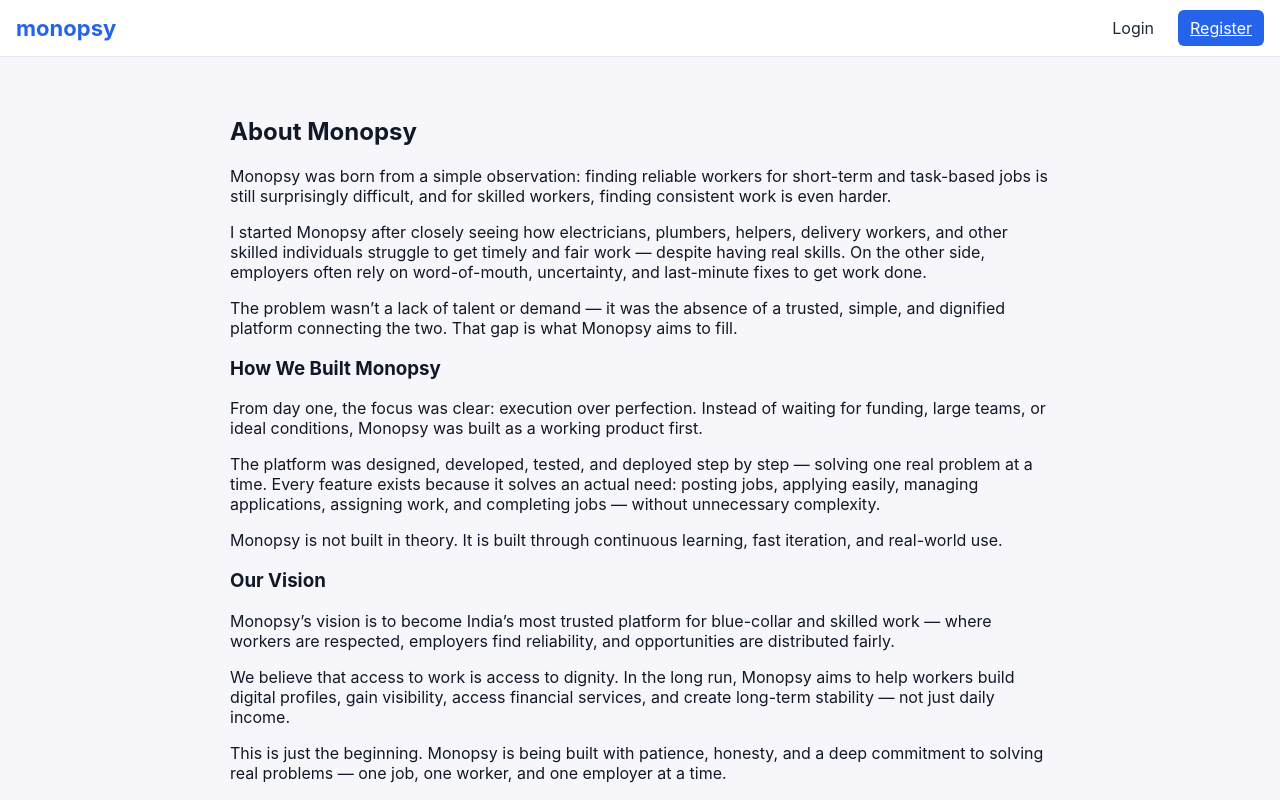
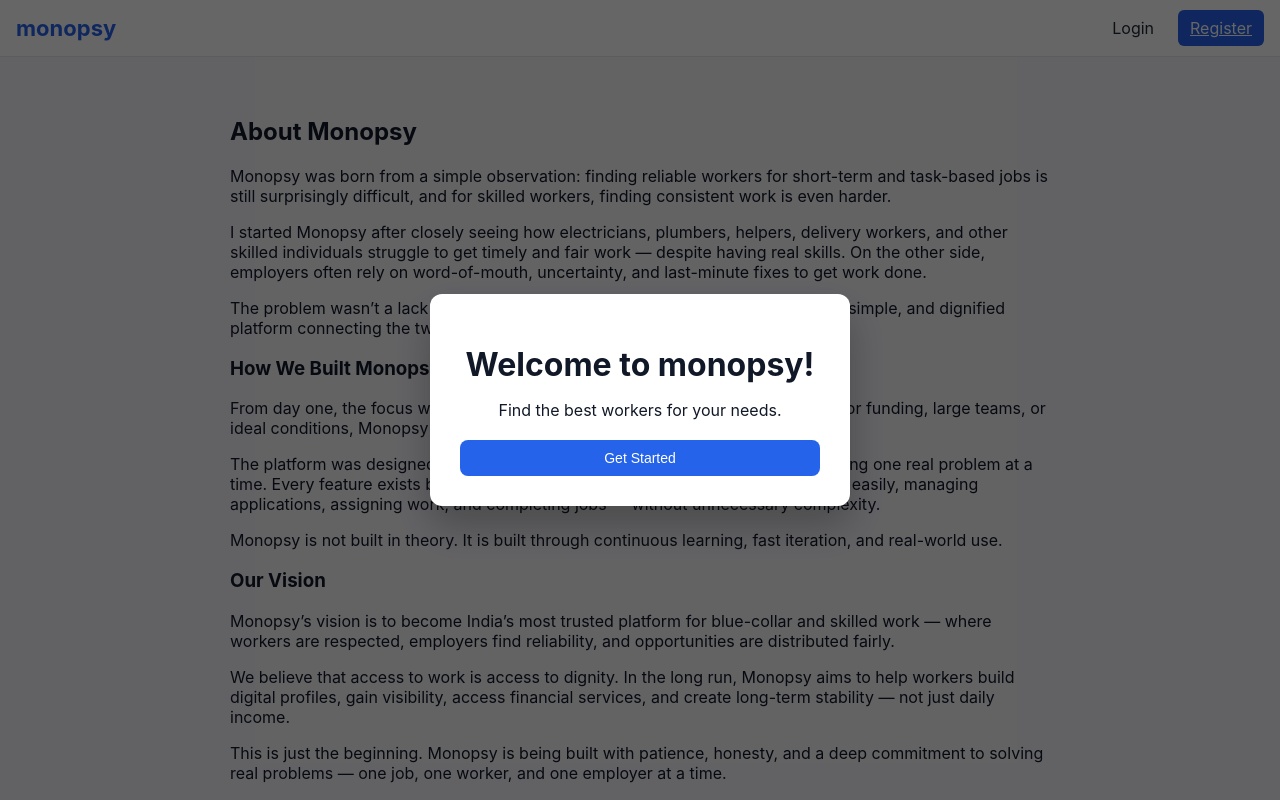
Before and after one commit to RohanKumarRai/neev-frontend, a React (Vite) app: page /about in a window 1280 px wide. Built offline with nearby package versions, Linux system fonts and the light colour scheme; no server answers.

Commit message:
add welcomePopUp

```diff
--- a/src/App.jsx
+++ b/src/App.jsx
@@ -1,3 +1,6 @@
+//welcomePopup
+import WelcomePopup from "./components/WelcomePopup";
+
 // src/App.jsx
 import React from "react";
 import { Routes, Route } from "react-router-dom";
@@ -46,6 +49,9 @@ const Home = () => (
 function App() {
   return (
     <>
+      <WelcomePopup />
+
+
       <Header />
 
       <Routes>
--- /dev/null
+++ b/src/components/WelcomePopup.jsx
@@ -0,0 +1,54 @@
+import { useState } from "react";
+
+export default function WelcomePopup() {
+  const [open, setOpen] = useState(true);
+
+  if (!open) return null;
+
+  return (
+    <div style={overlayStyle}>
+      <div style={popupStyle}>
+        <h1 style={{ marginBottom: 10 }}>Welcome to monopsy!</h1>
+        <p style={{ marginBottom: 20 }}>
+          Find the best workers for your needs.
+        </p>
+
+        <button style={btnStyle} onClick={() => setOpen(false)}>
+          Get Started
+        </button>
+      </div>
+    </div>
+  );
+}
+
+/* ================= STYLES ================= */
+
+const overlayStyle = {
+  position: "fixed",
+  inset: 0,
+  background: "rgba(0,0,0,0.6)",
+  display: "flex",
+  alignItems: "center",
+  justifyContent: "center",
+  zIndex: 3000
+};
+
+const popupStyle = {
+  background: "#fff",
+  padding: "30px",
+  borderRadius: "12px",
+  textAlign: "center",
+  maxWidth: "420px",
+  width: "90%",
+  boxShadow: "0 20px 40px rgba(0,0,0,0.25)"
+};
+
+const btnStyle = {
+  padding: "10px 20px",
+  borderRadius: "8px",
+  border: "none",
+  background: "#2563eb",
+  color: "#fff",
+  cursor: "pointer",
+  fontSize: "14px"
+};
```
Also changed, not shown: 1 other file (tests, documents, lock files or other folders).
